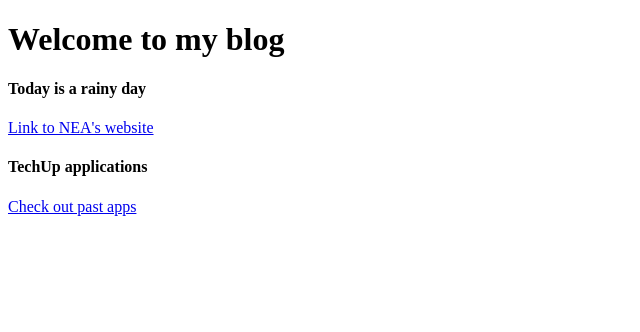
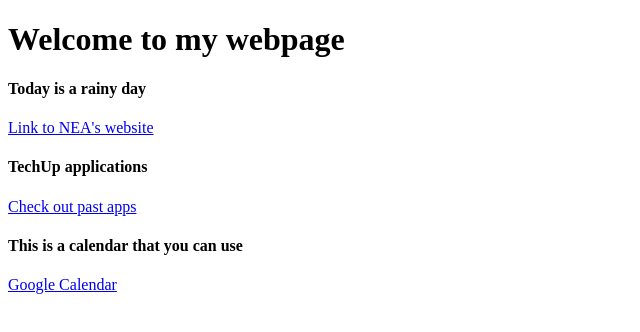
Before and after one commit to vanessapdj/techup-handson2, a plain HTML site: page index.html in a window 1280 px wide. Shown: the whole page, without its empty margins (0-640 px from the left). Drawn offline with Linux system fonts and the light colour scheme.

Commit message:
google calendar

```diff
--- a/index.html
+++ b/index.html
@@ -6,10 +6,12 @@
     <title>Document</title>
 </head>
 <body>
-    <h1>Welcome to my blog</h1>
+    <h1>Welcome to my webpage</h1>
         <h4>Today is a rainy day</h4>
-        <a href="https://nea.gov.sg">Link to NEA's website</a>
+            <a href="https://nea.gov.sg">Link to NEA's website</a>
         <h4>TechUp applications</h4>
             <a href="https://techup.live">Check out past apps </a>
+        <h4>This is a calendar that you can use</h4>
+            <a href="https://workspace.google.com/intl/en_sg/products/calendar">Google Calendar</a>
 </body>
 </html>
```
